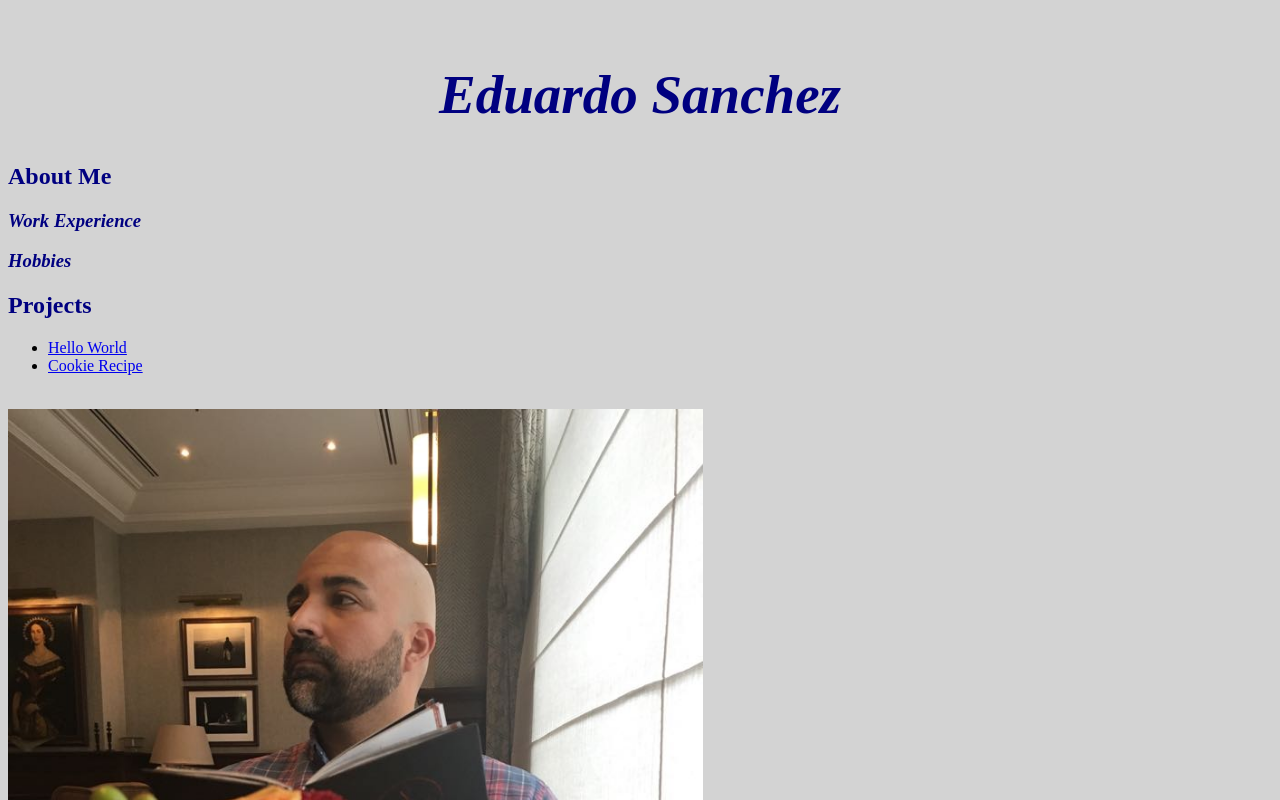
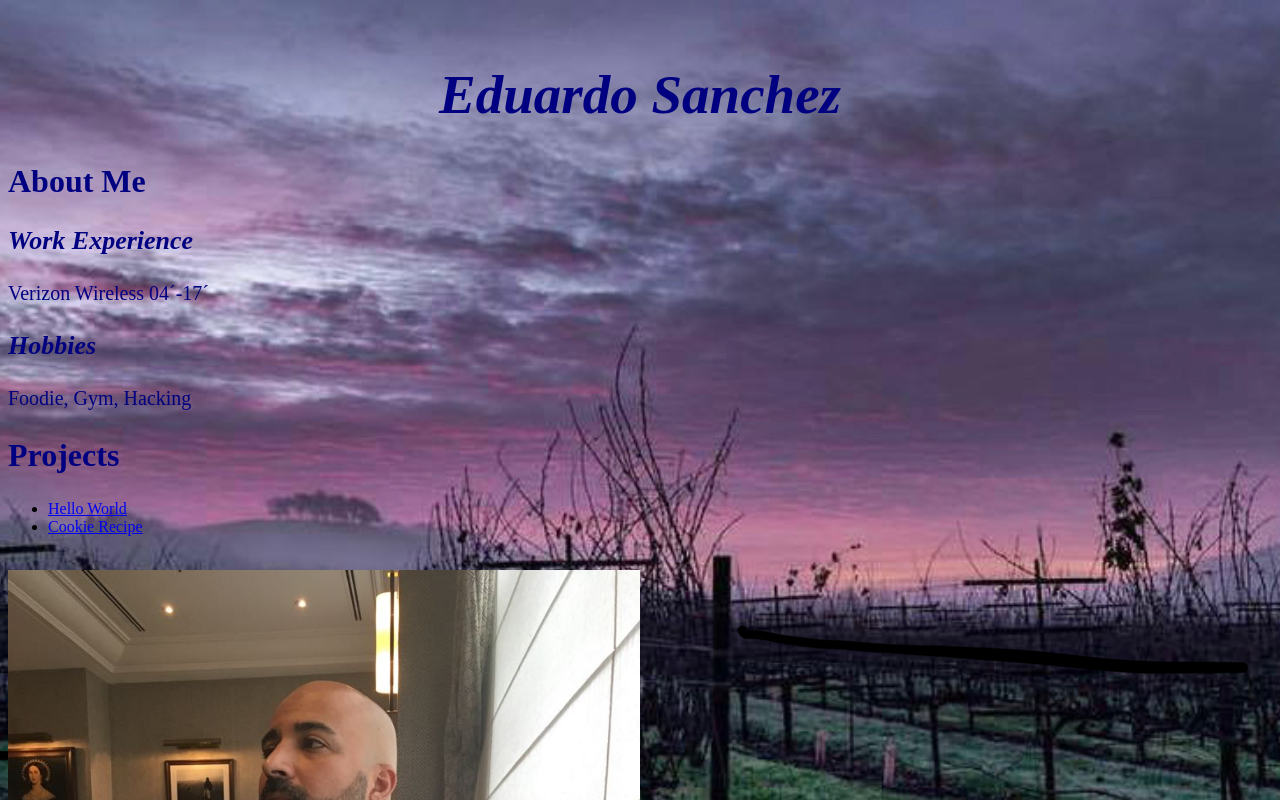
Before and after one commit to codingsanchezeduardo/codingsanchezeduardo.github.io, a plain HTML site: page index.html in a window 1280 px wide. Shown: the top 800 px of the page. Drawn offline with Linux system fonts and the light colour scheme.

Commit message:
Added Background Image

```diff
--- a/css/style.css
+++ b/css/style.css
@@ -6,13 +6,24 @@ h1 {
 }
 
 h2 {
+    font-size: 32px;
     color: navy;
 }
 
 h3 {
+    font-size: 26px;
     color: navy;
 }
 
 body {
+	background-image: url("../images/Vinyard.jpg");
+}
+
+div {
 	background-color: lightgrey;
 }
+
+p {
+	font-size: 20px;
+	color: navy;
+}
--- a/index.html
+++ b/index.html
@@ -4,7 +4,7 @@
 	<link rel="stylesheet" type="text/css" href="css/style.css">
 	<style>
 	img {
-	  width: 55%;
+	  width: 50%;
 	}
 	</style>
 	<title>Eduardo Sanchez</title>
@@ -12,14 +12,12 @@
 </head>
 <body>
   <h1>Eduardo Sanchez</h1>
-  <h2><strong>	About Me</strong></h2>
-  <div></div>
-  <h3><em>		Work Experience</em></h3>
-  <p></p>
-  <div></div>
-  <h3><em>		Hobbies</em></h3>
-  <p></p>
-  <h2><strong>	Projects</strong></h2>
+  <h2><strong>About Me</strong></h2>
+  <h3><em>Work Experience</em></h3>
+  <p>Verizon Wireless 04´-17´</p>
+  <h3><em>Hobbies</em></h3>
+  <p>Foodie, Gym, Hacking</p>
+  <h2><strong>Projects</strong></h2>
   	<ul>
   		<li><a href="https://github.com/codingsanchezeduardo/hello-world.git">Hello World</a></li>
   		<li><a href="https://github.com/codingsanchezeduardo/Cookie-Recipe.git">Cookie Recipe</a></li>
```
Also changed, not shown: images/Vinyard.jpg (added).
